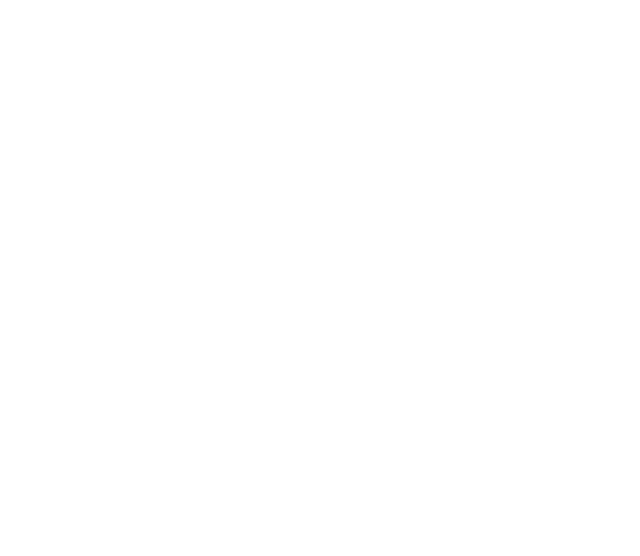
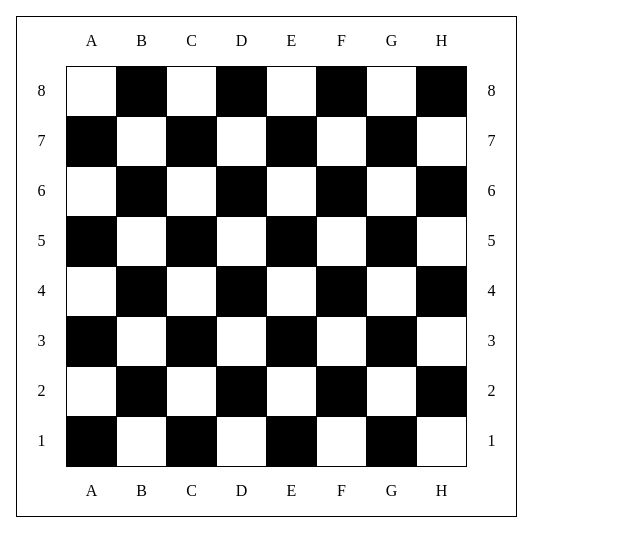
Before and after one commit to VitaliiHryb/C-IT_WORK-my-repo, a plain HTML site: page lesson-17/task-3/index.html in a window 1280 px wide. Shown: the whole page, without its empty margins (0-640 px from the left). Drawn offline with nearby package versions, Linux system fonts and the light colour scheme.

Commit message:
l17 t2 ch1

```diff
--- a/lesson-17/task-2/index.html
+++ b/lesson-17/task-2/index.html
@@ -3,25 +3,21 @@
 
 <head>
     <meta charset="UTF-8" />
-    <meta name="viewport" content="width=device-width, initial-scale=1.0" />
+    <title>Forms</title>
+    <link rel="stylesheet" href="https://cdnjs.cloudflare.com/ajax/libs/normalize/8.0.1/normalize.css" integrity="sha256-WAgYcAck1C1/zEl5sBl5cfyhxtLgKGdpI3oKyJffVRI=" crossorigin="anonymous" />
     <link rel="stylesheet" href="styles.css" />
-    <link rel="stylesheet" href="https://cdnjs.cloudflare.com/ajax/libs/normalize/8.0.1/normalize.css" integrity="sha256-WAgYcAck1C1/zEl5sBl5cfyhxtLgKGdpI3oKyJffVRI=" crossorigin="anonymous" />
-    <title>Document</title>
 </head>
 
 <body>
-    <div>
     <table>
         <caption>
-                Shoping List
+            Shopping list
         </caption>
         <thead>
-                <tr>
             <th>Product</th>
             <th>Amount</th>
             <th>Price</th>
-                    <th>Total</th>
-                </tr>
+            <th>Subtotal</th>
         </thead>
         <tbody>
             <tr>
@@ -32,28 +28,24 @@
             </tr>
             <tr>
                 <td>Bread</td>
-                    <td>2</td>
+                <td>4</td>
                 <td>$1</td>
-                    <td>$2</td>
-                    <!--<td rowspan="2">$2</td>-->
-                    <!--слитие по вертикале-->
+                <td>$4</td>
             </tr>
             <tr>
                 <td>Meat</td>
                 <td>5</td>
-                    <td>$4</td>
-                    <td>$20</td>
+                <td>$10</td>
+                <td>$50</td>
             </tr>
         </tbody>
         <tfoot>
             <tr>
                 <td colspan="3">Total</td>
-                    <!--слитие по горизонтали-->
-                    <td>28</td>
+                <td>$60</td>
             </tr>
         </tfoot>
     </table>
-    </div>
 </body>
 
 </html>
--- a/lesson-17/task-3/index.html
+++ b/lesson-17/task-3/index.html
@@ -0,0 +1,136 @@
+<!DOCTYPE html>
+<html lang="en">
+
+<head>
+    <meta charset="UTF-8" />
+    <title>Chess board</title>
+    <link rel="stylesheet" href="https://cdnjs.cloudflare.com/ajax/libs/normalize/8.0.1/normalize.css" integrity="sha256-WAgYcAck1C1/zEl5sBl5cfyhxtLgKGdpI3oKyJffVRI=" crossorigin="anonymous" />
+    <link rel="stylesheet" href="styles.css" />
+</head>
+
+<body>
+    <table class="chess-board">
+        <tr>
+            <th></th>
+            <th>A</th>
+            <th>B</th>
+            <th>C</th>
+            <th>D</th>
+            <th>E</th>
+            <th>F</th>
+            <th>G</th>
+            <th>H</th>
+            <th></th>
+        </tr>
+        <tr>
+            <th>8</th>
+            <td class="light"></td>
+            <td class="dark"></td>
+            <td class="light"></td>
+            <td class="dark"></td>
+            <td class="light"></td>
+            <td class="dark"></td>
+            <td class="light"></td>
+            <td class="dark"></td>
+            <th>8</th>
+        </tr>
+        <tr>
+            <th>7</th>
+            <td class="dark"></td>
+            <td class="light"></td>
+            <td class="dark"></td>
+            <td class="light"></td>
+            <td class="dark"></td>
+            <td class="light"></td>
+            <td class="dark"></td>
+            <td class="light"></td>
+            <th>7</th>
+        </tr>
+        <tr>
+            <th>6</th>
+            <td class="light"></td>
+            <td class="dark"></td>
+            <td class="light"></td>
+            <td class="dark"></td>
+            <td class="light"></td>
+            <td class="dark"></td>
+            <td class="light"></td>
+            <td class="dark"></td>
+            <th>6</th>
+        </tr>
+        <tr>
+            <th>5</th>
+            <td class="dark"></td>
+            <td class="light"></td>
+            <td class="dark"></td>
+            <td class="light"></td>
+            <td class="dark"></td>
+            <td class="light"></td>
+            <td class="dark"></td>
+            <td class="light"></td>
+            <th>5</th>
+        </tr>
+        <tr>
+            <th>4</th>
+            <td class="light"></td>
+            <td class="dark"></td>
+            <td class="light"></td>
+            <td class="dark"></td>
+            <td class="light"></td>
+            <td class="dark"></td>
+            <td class="light"></td>
+            <td class="dark"></td>
+            <th>4</th>
+        </tr>
+        <tr>
+            <th>3</th>
+            <td class="dark"></td>
+            <td class="light"></td>
+            <td class="dark"></td>
+            <td class="light"></td>
+            <td class="dark"></td>
+            <td class="light"></td>
+            <td class="dark"></td>
+            <td class="light"></td>
+            <th>3</th>
+        </tr>
+        <tr>
+            <th>2</th>
+            <td class="light"></td>
+            <td class="dark"></td>
+            <td class="light"></td>
+            <td class="dark"></td>
+            <td class="light"></td>
+            <td class="dark"></td>
+            <td class="light"></td>
+            <td class="dark"></td>
+            <th>2</th>
+        </tr>
+        <tr>
+            <th>1</th>
+            <td class="dark"></td>
+            <td class="light"></td>
+            <td class="dark"></td>
+            <td class="light"></td>
+            <td class="dark"></td>
+            <td class="light"></td>
+            <td class="dark"></td>
+            <td class="light"></td>
+            <th>1</th>
+        </tr>
+        <tr>
+            <th></th>
+            <th>A</th>
+            <th>B</th>
+            <th>C</th>
+            <th>D</th>
+            <th>E</th>
+            <th>F</th>
+            <th>G</th>
+            <th>H</th>
+            <th></th>
+        </tr>
+    </table>
+</body>
+
+</html>
--- a/lesson-17/task-3/styles.css
+++ b/lesson-17/task-3/styles.css
@@ -0,0 +1,31 @@
+* {
+    box-sizing: border-box;
+}
+
+.chess-board {
+    margin: 16px;
+    border: 1px solid #000;
+    border-collapse: collapse;
+}
+
+.chess-board td {
+    width: 50px;
+    height: 50px;
+    border: 1px solid #000;
+    border-spacing: 0;
+}
+
+.chess-board th {
+    width: 50px;
+    height: 50px;
+    border-spacing: 0;
+    font-weight: normal;
+}
+
+.chess-board .light {
+    background: #fff;
+}
+
+.chess-board .dark {
+    background: #000;
+}
```
Lines whose indentation alone changed are shown as unchanged.
